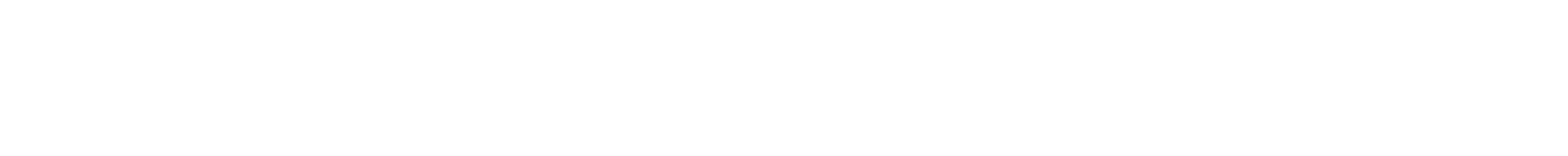
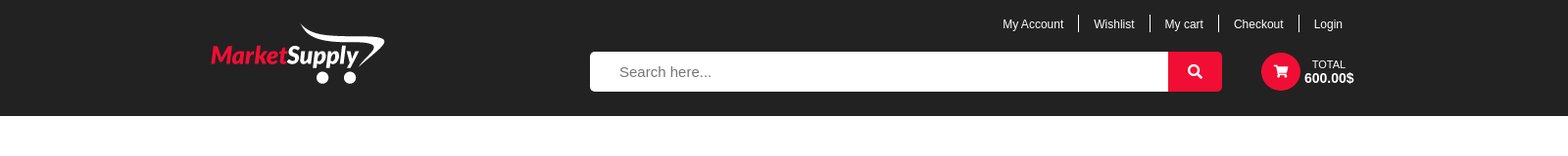
Before and after one commit to EllaUsik/multipurpose, a plain HTML site: page index.html in a window 1280 px wide. Shown: the whole page at 98% size, 1600 px wide, since content can reach past the window. Drawn offline with Linux system fonts and the light colour scheme.

Commit message:
create header

```diff
--- a/css/style.css
+++ b/css/style.css
@@ -20,3 +20,131 @@
 .content-space {
   margin: 0 215px;
 }
+
+.flex-space-between {
+  display: flex;
+  justify-content: space-between;
+  align-items: center;
+}
+
+header {
+  background-color: #222222;
+  padding: 15px 0 25px;
+}
+
+.logo-link {
+  display: block;
+  width: 178px;
+  height: 64px;
+  background-image: url(../images/Logo.png);
+  background-repeat: no-repeat;
+  background-position: center;
+}
+
+.search-and-navigation-block {
+
+}
+
+.site-navigation-menu {
+  display: flex;
+  justify-content: flex-end;
+  align-items: center;
+  flex-wrap: wrap;
+  margin-bottom: 20px;
+}
+
+.site-navigation-item {
+  list-style-type: none;
+  padding: 0 15px;
+}
+
+.site-navigation-item:not(:last-child) {
+  border-right: 1px solid white;
+}
+
+.site-navigation-link {
+  color: white;
+  text-decoration: none;
+  font-size: 12px;
+}
+
+.site-navigation-link:hover {
+  text-decoration: underline;
+}
+
+.search-and-cart-block {
+  display: flex;
+  justify-content: center;
+  align-items: center;
+}
+
+.search {
+  padding: 0 40px;
+  display: flex;
+  justify-content: center;
+  align-items: center;
+}
+
+.search-text {
+  display: block;
+  width: 530px;
+  padding: 12px 30px;
+  font-size: 15px;
+  color: #b3b3b3;
+  border: none;
+  border-top-left-radius: 5px;
+  border-bottom-left-radius: 5px;
+}
+
+.search-button {
+  padding: 12px 20px;
+  font-size: 15px;
+  color: white;
+  background-color: #f10e34;
+  border: none;
+  border-top-right-radius: 5px;
+  border-bottom-right-radius: 5px;
+}
+
+.search-button:focus {
+  outline: none;
+  box-shadow: 0 0 3px 3px white;
+}
+
+.cart {
+  display: flex;
+  justify-content: center;
+  align-items: center;
+}
+
+.cart-icon-link {
+  display: block;
+  background-color: #f10e34;
+  width: 40px;
+  border-radius: 50%;
+  color: white;
+  font-size: 13px;
+  text-align: center;
+  padding: 12px 0;
+}
+
+.cart-icon-link:hover{
+  box-shadow: 0 0 2px 2px white;
+}
+
+.cart-icon-link:focus {
+  border: 2px solid white;
+}
+
+.about-cart {
+  width: 50px;
+  color: white;
+  font-size: 11px;
+  text-align: center;
+  padding: 4px;
+}
+
+.total-cost {
+  font-size: 14px;
+  font-weight: bold;
+}
--- a/index.html
+++ b/index.html
@@ -8,10 +8,62 @@
   </head>
   <body>
     <div class="wrapper">
-      <div class="content-space">
-        <header>
-        </header>
-      </div>
+      <header>
+        <div class="content-space">
+          <div class="flex-space-between">
+            <a class="logo-link" href="index.html"></a>
+            <div class="search-and-navigation-block">
+              <nav class="site-nav-menu">
+                <ul class="site-navigation-menu">
+                  <li class="site-navigation-item">
+                    <a class="site-navigation-link" href="nav.html">
+                      My Account
+                    </a>
+                  </li>
+                  <li class="site-navigation-item">
+                    <a class="site-navigation-link" href="nav.html">
+                      Wishlist
+                    </a>
+                  </li>
+                  <li class="site-navigation-item">
+                    <a class="site-navigation-link" href="nav.html">
+                      My cart
+                    </a>
+                  </li>
+                  <li class="site-navigation-item">
+                    <a class="site-navigation-link" href="nav.html">
+                      Checkout
+                    </a>
+                  </li>
+                  <li class="site-navigation-item">
+                    <a class="site-navigation-link" href="nav.html">
+                      Login
+                    </a>
+                  </li>
+                </ul>
+              </nav>
+              <div class="search-and-cart-block">
+                <div class="search">
+                  <input type="text" class="search-text" placeholder="Search here...">
+                  </input>
+                  <button class="search-button">
+                    <i class="fas fa-search"></i>
+                  </button>
+                </div>
+                <div class="cart">
+                  <a class="cart-icon-link" href="pages/cart.html">
+                    <i class="fas fa-shopping-cart"></i>
+                  </a>
+                  <p class="about-cart">
+                    TOTAL
+                    <span class="total-cost">600.00$</span>
+                  </p>
+                </div>
+              </div>
+            </div>
+          </div>
+        </div>
+      </header>
       <div class="main-content">
         <div class="left-block">
           <div class="categories-menu">
```
